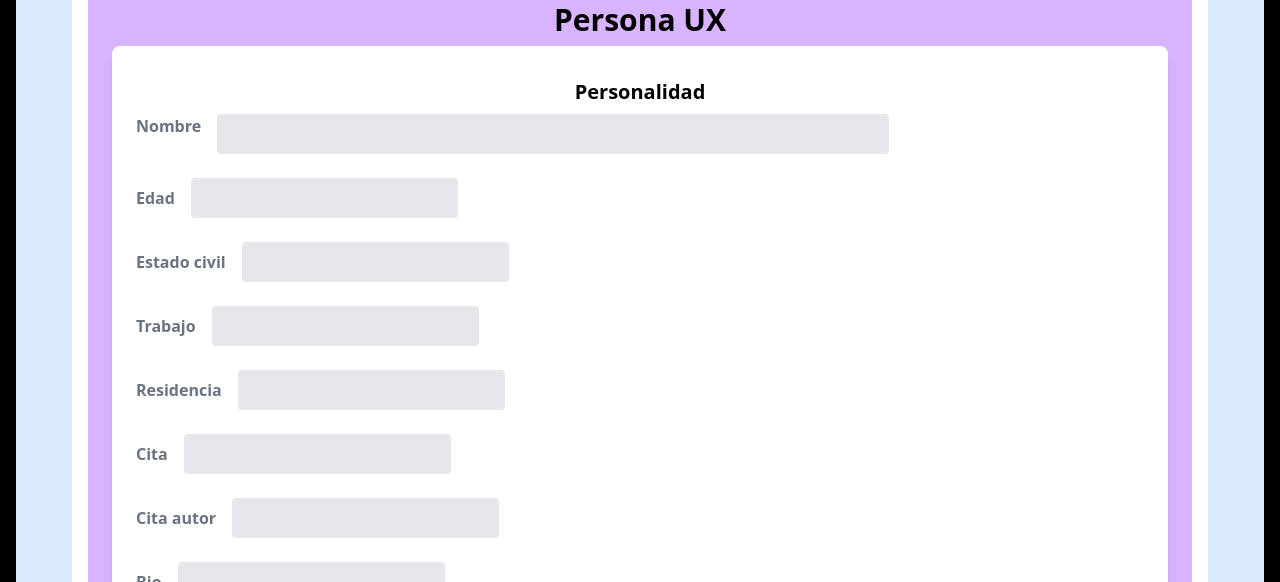
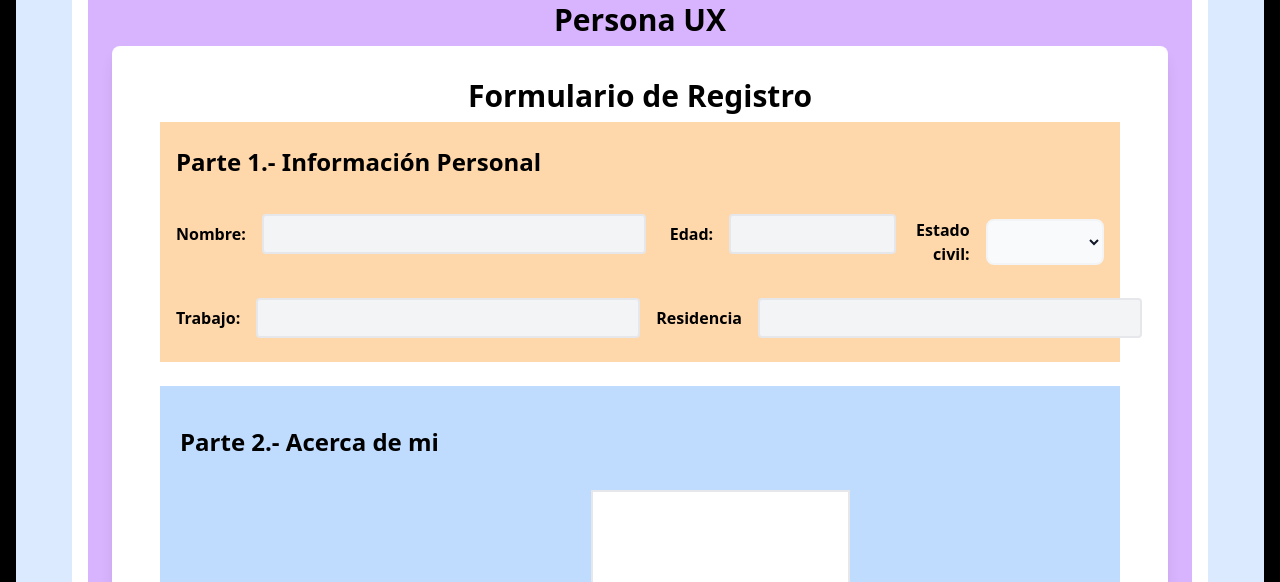
Before and after one commit to AbrahamJesusCimeCaaamal/Api_Persona_UX, a Vue app: page /personaUX in a window 1280 px wide. Shown: the part 218-800 px from the top of the page. Built offline with nearby package versions, Linux system fonts and the light colour scheme.

Commit message:
Agregados id y name de cada parte

```diff
--- a/src/components/PersonaUX.vue
+++ b/src/components/PersonaUX.vue
@@ -62,69 +62,96 @@ export default {
 <template>
     <div class="flex ">
         <div class="w-full rounded-lg p-6 shadow-lg bg-white ">
-            <div class=" p-2 font-bold text-xl" >
-                <h1>Personalidad</h1>
+            <div class=" p-2 font-bold text-3xl" >
+                <h1> Formulario de Registro</h1>
             </div>
-            <form class="w-full" method="get">
-                <div class="md:flex mb-6">
-                    <div class="">
-                    <label class="block text-gray-500 font-bold md:text-right mb-1 md:mb-0 pr-4" for="inline-full-name">
-                        Nombre
+            <div class="w-auto px-20  md:px-6">
+                <form class=" mx-auto mb-4   " method="get">
+                    <div class=" bg-orange-200 ">
+                        <h1 class="text-left px-4   py-6 text-black text-2xl font-bold ">Parte 1.- Información  Personal</h1>
+                    <div class="md:flex mb-2 px-4 py-3">
+                        <div class="flex ">
+                            <div class="">
+                    <label class="block py-2 font-bold md:text-right mb-1 md:mb-0 pr-4" for="inline-full-name">
+                        Nombre:
                     </label>
                     </div>
-                    <div class="md:w-2/3">
-                    <input v-model="Nombre" class="bg-gray-200 appearance-none border-2 border-gray-200 rounded w-full py-2 px-4 text-gray-700 leading-tight focus:outline-none focus:bg-white focus:border-purple-500" id="inline-full-name" type="text" >
+                    <div class="">
+                    <input name="Nombre" id="Nombre" v-model="Nombre" class="w-96  bg-gray-100 appearance-none border-2 border-gray-200 rounded  py-2 px-4 text-gray-700 leading-tight focus:outline-none  focus:ring-blue-500 focus:border-blue-500" type="text" >
                     </div>
                 </div>
                 <div class="md:flex md:items-center mb-6">
                     <div class="">
-                    <label class="block text-gray-500 font-bold md:text-right mb-1 md:mb-0 pr-4" for="inline-full-name">
-                        Edad
+                    <label class=" px-6 block font-bold md:text-right mb-1 md:mb-0 pr-4" for="inline-full-name">
+                        Edad:
                     </label>
                     </div>
                     <div class="">
-                    <input v-model="Edad" class="bg-gray-200 appearance-none border-2 border-gray-200 rounded w-full py-2 px-4 text-gray-700 leading-tight focus:outline-none focus:bg-white focus:border-purple-500" id="inline-full-name" type="text" >
+                    <input name="Edad" id="Edad" v-model="Edad" class="bg-gray-100 appearance-none border-2 border-gray-200 rounded w-full py-2 px-4 text-gray-700 leading-tight focus:outline-none  focus:ring-blue-500 focus:border-blue-500"  type="text" >
+                    </div>
+                </div>
+
+                <div class="md:flex md:items-center mb-2">
+                    <div class="">
+                    <label class=" px-4 block text-black font-bold md:text-right mb-1 md:mb-0 pr-4" for="inline-full-name">
+                        Estado civil:
+                    </label>
+                    </div>
+                    <div class="">
+                 <select name="EstadoCivil" id="EstadoCivil" class=" px-6 py-2 bg-gray-50  border-gray-100 text-gray-900 text-lg rounded-lg border-2 focus:ring-blue-500 focus:border-blue-500 block w-full p-2.5 dark:bg-gray-700 dark:border-gray-600 dark:placeholder-gray-400 dark:text-white dark:focus:ring-blue-500 dark:focus:border-blue-500" v-model="EstadoCivil"  >
+                <option value="1" selected>Soltero</option>
+                 <option value="2" >Casado</option>
+                 <option value="3">Divorciado</option>
+                 <option value="4">Separado</option>
+                 <option value="5">Unión libre</option>
+                 <option value="6">Viudo</option>
+                </select>
+                </div>
+
+                </div>
+
+                </div>
+
+                <div class=" flex">
+                    <div class="md:flex md:items-center mb-6">
+                    <div class=" ">
+                    <label class=" px-4 block text-black  font-bold md:text-right mb-1 md:mb-0 pr-4" for="inline-full-name">
+                        Trabajo:
+                    </label>
+                    </div>
+                    <div class="">
+                    <input name="Trabajo" id="Trabajo" v-model="Trabajo" class=" w-96  bg-gray-100 appearance-none border-2 border-gray-200 rounded py-2 px-4 text-gray-700 leading-tight focus:outline-none  focus:ring-blue-500 focus:border-blue-500" type="text" >
                     </div>
                 </div>
                 <div class="md:flex md:items-center mb-6">
                     <div class="">
-                    <label class="block text-gray-500 font-bold md:text-right mb-1 md:mb-0 pr-4" for="inline-full-name">
-                        Estado civil
-                    </label>
-                    </div>
-                    <div class="">
-                    <input v-model="EstadoCivil" class="bg-gray-200 appearance-none border-2 border-gray-200 rounded w-full py-2 px-4 text-gray-700 leading-tight focus:outline-none focus:bg-white focus:border-purple-500" id="inline-full-name" type="text" >
-                    </div>
-
-                </div>
-                <div class="md:flex md:items-center mb-6">
-                    <div class="">
-                    <label class="block text-gray-500 font-bold md:text-right mb-1 md:mb-0 pr-4" for="inline-full-name">
-                        Trabajo
-                    </label>
-                    </div>
-                    <div class="">
-                    <input v-model="Trabajo" class="bg-gray-200 appearance-none border-2 border-gray-200 rounded w-full py-2 px-4 text-gray-700 leading-tight focus:outline-none focus:bg-white focus:border-purple-500" id="inline-full-name" type="text" >
-                    </div>
-                </div>
-                <div class="md:flex md:items-center mb-6">
-                    <div class="">
-                    <label class="block text-gray-500 font-bold md:text-right mb-1 md:mb-0 pr-4" for="inline-full-name">
+                    <label class=" px-4 block text-black font-bold md:text-right mb-1 md:mb-0 pr-4" for="inline-full-name">
                         Residencia
                     </label>
                     </div>
                     <div class="">
-                    <input v-model="Residencia" class="bg-gray-200 appearance-none border-2 border-gray-200 rounded w-full py-2 px-4 text-gray-700 leading-tight focus:outline-none focus:bg-white focus:border-purple-500" id="inline-full-name" type="text" >
+                    <input name="Recidencia" id="Recidencia" v-model="Residencia" class=" w-96 bg-gray-100 appearance-none border-2 border-gray-200 rounded  py-2 px-4 text-gray-700 leading-tight focus:outline-none  focus:ring-blue-500 focus:border-blue-500"  type="text" >
                     </div>
                 </div>
-                <div class="md:flex md:items-center mb-6">
+                </div>
+
+
+
+                    </div><br>
+
+            <!-- Acerca de mi  -->
+
+                <div class="bg-blue-200 py-2 px-5 ">
+                    <h1 class="text-2xl font-bold text-black text-left  py-8">Parte 2.- Acerca de mi</h1>
+                <div class="flex">
+                    <div class="md:flex md:items-center mb-6">
                     <div class="">
-                    <label class="block text-gray-500 font-bold md:text-right mb-1 md:mb-0 pr-4" for="inline-full-name">
+                    <label class=" block text-gray-500 font-bold md:text-right mb-1 md:mb-0 pr-4" for="inline-full-name">
                         Cita
                     </label>
                     </div>
                     <div class="">
-                    <input v-model="Cita" class="bg-gray-200 appearance-none border-2 border-gray-200 rounded w-full py-2 px-4 text-gray-700 leading-tight focus:outline-none focus:bg-white focus:border-purple-500" id="inline-full-name" type="text" >
+                    <input v-model="Cita" class="max-w-md   bg-gray-200 appearance-none border-2 border-gray-200 rounded w-full py-2 px-4 text-gray-700 leading-tight focus:outline-none focus:bg-white focus:border-purple-500" id="inline-full-name" type="text" >
                     </div>
                 </div>
                 <div class="md:flex md:items-center mb-6">
@@ -134,19 +161,32 @@ export default {
                     </label>
                     </div>
                     <div class="">
-                    <input v-model="CitaAutor" class="bg-gray-200 appearance-none border-2 border-gray-200 rounded w-full py-2 px-4 text-gray-700 leading-tight focus:outline-none focus:bg-white focus:border-purple-500" id="inline-full-name" type="text">
-                    </div>
+                     <textarea name="citaAutor" id="citaAutor" class="text-secundario font-semibold font-contenido px-5 py-3 border-2 border-secundario w-full" v-model="CitaAutor" rows="10"></textarea>
                 </div>
+                </div>
+                </div>
+
+
+
                 <div class="md:flex md:items-center mb-6">
                     <div class="">
                     <label class="block text-gray-500 font-bold md:text-right mb-1 md:mb-0 pr-4" for="inline-full-name">
                         Bio
                     </label>
                     </div>
-                    <div class="">
-                    <input v-model="Bio" class="bg-gray-200 appearance-none border-2 border-gray-200 rounded w-full py-2 px-4 text-gray-700 leading-tight focus:outline-none focus:bg-white focus:border-purple-500" id="inline-full-name" type="text" >
+                    <div class="w-3/6">
+                        <textarea name="Bio" id="Bio" class="text-secundario font-semibold font-contenido px-5 py-3 border-2 border-secundario w-full" v-model="Bio" rows="10"></textarea>
                     </div>
+
                 </div>
+
+
+
+                </div>
+
+
+
+
                 <div class="md:flex md:items-center mb-6">
                     <div class="">
                     <label class="block text-gray-500 font-bold md:text-right mb-1 md:mb-0 pr-4" for="inline-full-name">
@@ -246,6 +286,9 @@ export default {
                     </div>
                 </div>
             </form>
+
+            </div>
+
         </div>
     </div>
 </template>
```
